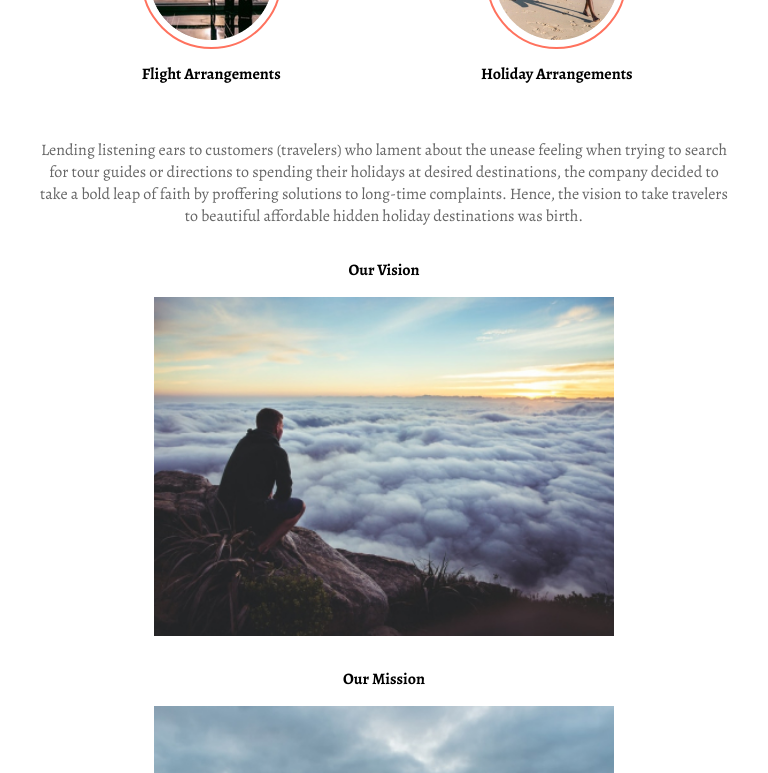
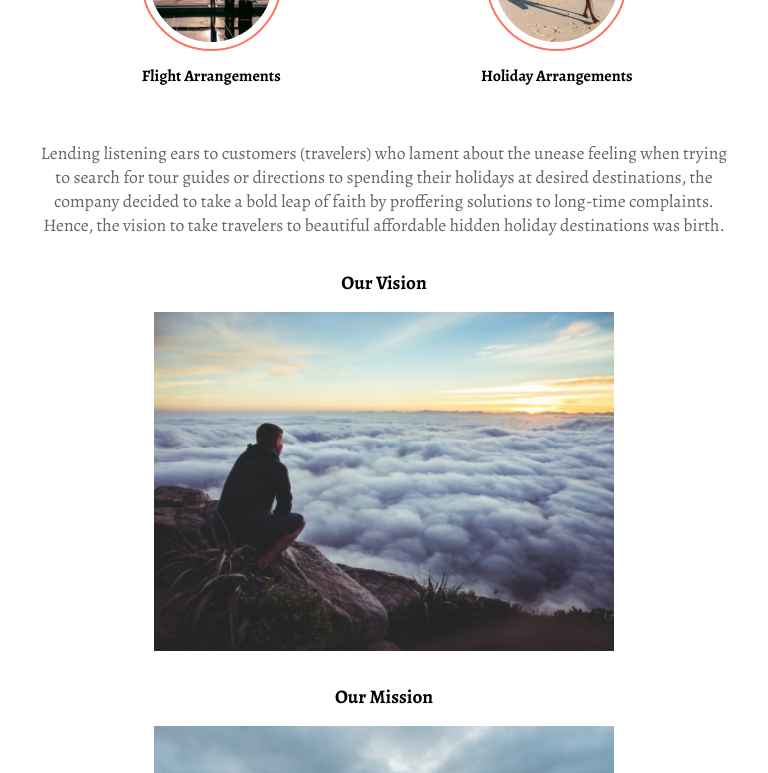
Before and after one commit to rigAITe/Holiday-Destination, a React (Create React App) app: page / in a window 768 px wide. Shown: the part 1300-2073 px from the top of the page. Built offline with nearby package versions, Linux system fonts and the light colour scheme.

Commit message:
make it better

```diff
--- a/src/components/style.scss
+++ b/src/components/style.scss
@@ -146,7 +146,7 @@
     & p{
       line-height: 2.4;
       font-weight: 400;
-      font-size: .875rem;
+      font-size: .9rem;
     }
   }
 }
@@ -219,6 +219,10 @@
 
   /* ----------------------- Who Are WE --------------------- */
 
+  .aboutIntergr8-inner{
+    font-size: 1.1rem;
+  }
+
   .services{
     display: flex;
     flex-wrap: wrap;
@@ -226,6 +230,9 @@
       flex: 1 1 200px;
       margin: .9rem;
     }
+    // & p{
+    //   font-size: 2rem;
+    // }
   }
 
   .headline{
@@ -240,7 +247,11 @@
   }
 
   .photo-overlay p{
-    font-size: 1rem;
+    font-size: 1.1rem;
+  }
+
+  .photo-container p{
+    font-size: 1.2rem;
   }
 
 }
@@ -294,7 +305,7 @@
   /* -----------------------VisMis OVERLAY --------------------- */
 
   .photo-overlay p{
-    font-size: 1rem;
+    font-size: 1.1rem;
   }
 
   .visMisBiz{
```
